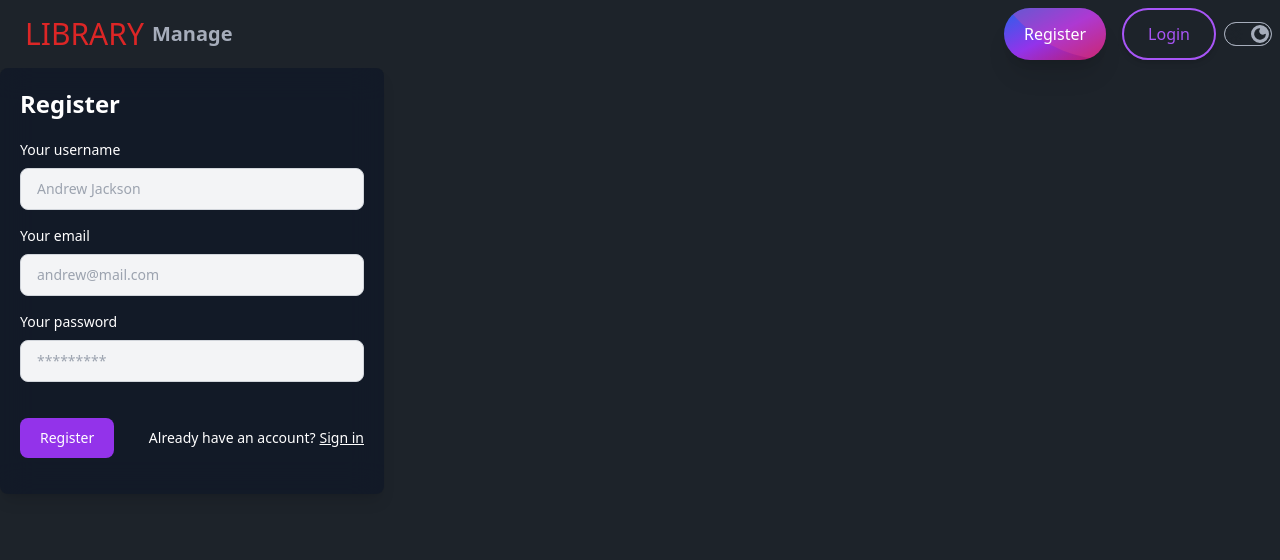
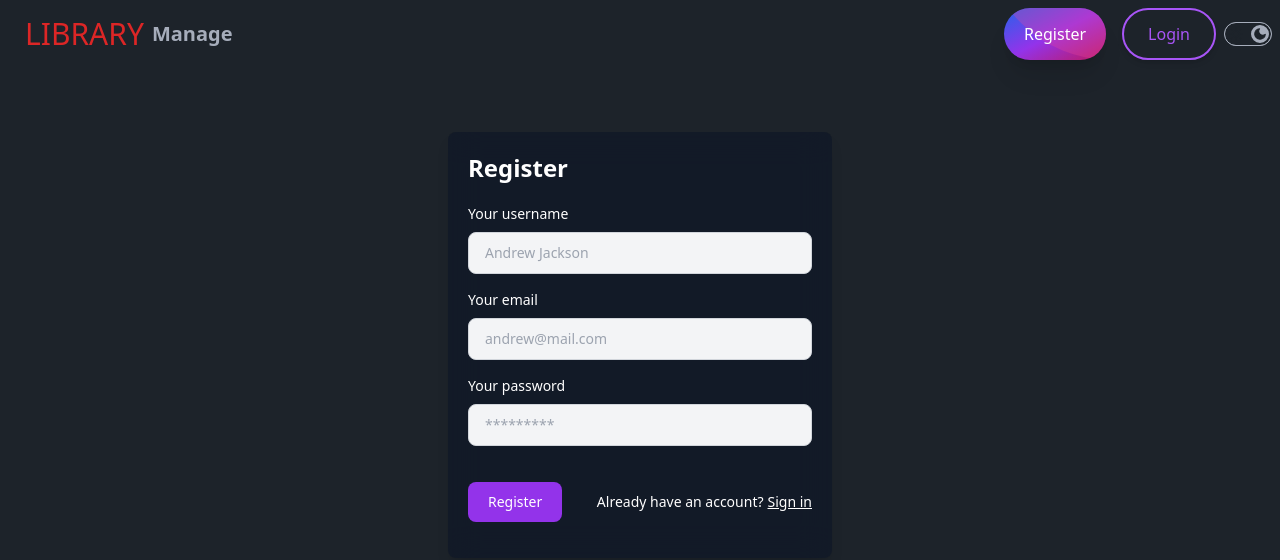
Before and after one commit to Punsano26/midterm-project-library, a React (Vite) app in the folder Frontend-library/: page /register in a window 1280 px wide. Shown: the top 560 px of the page. Built offline with nearby package versions, Linux system fonts and the light colour scheme.

Commit message:
edit position card center reg&log

```diff
--- a/Frontend-library/src/components/Userprofile.jsx
+++ b/Frontend-library/src/components/Userprofile.jsx
@@ -32,7 +32,7 @@ const Userprofile = () => {
   return (
    <div className="flex items-center">
   {/* Dropdown for User Profile */}
-  <div className="dropdown dropdown-end">
+  <div className="dropdown dropdown-left">
     <div
       tabIndex={0}
       role="button"
--- a/Frontend-library/src/page/Login.jsx
+++ b/Frontend-library/src/page/Login.jsx
@@ -53,6 +53,8 @@ const Login = () => {
     }
  };
   return (
+    <div className="flex justify-center items-center mt-16">
+
     <div className="w-96 backdrop-blur-lg bg-opacity-80 rounded-lg shadow-lg p-5 bg-gray-900 text-white">
       <h2 className="text-2xl font-bold pb-5">Login</h2>
 
@@ -103,6 +105,7 @@ const Login = () => {
         </div>
       </div>
     </div>
+    </div>
   );
 };
 
--- a/Frontend-library/src/page/Register.jsx
+++ b/Frontend-library/src/page/Register.jsx
@@ -46,7 +46,8 @@ const Register = () => {
     }
   };
   return (
-    <div className="w-96 backdrop-blur-lg bg-opacity-80 rounded-lg shadow-lg p-5 bg-gray-900 text-white">
+    <div className="flex justify-center items-center mt-16">
+      <div className="w-96 backdrop-blur-lg bg-opacity-80 rounded-lg shadow-lg p-5 bg-gray-900 text-white">
       <h2 className="text-2xl font-bold pb-5">Register</h2>
 
         <div className="mb-4">
@@ -110,6 +111,8 @@ const Register = () => {
         </div>
 
     </div>
+    </div>
+
   );
 };
 
```
